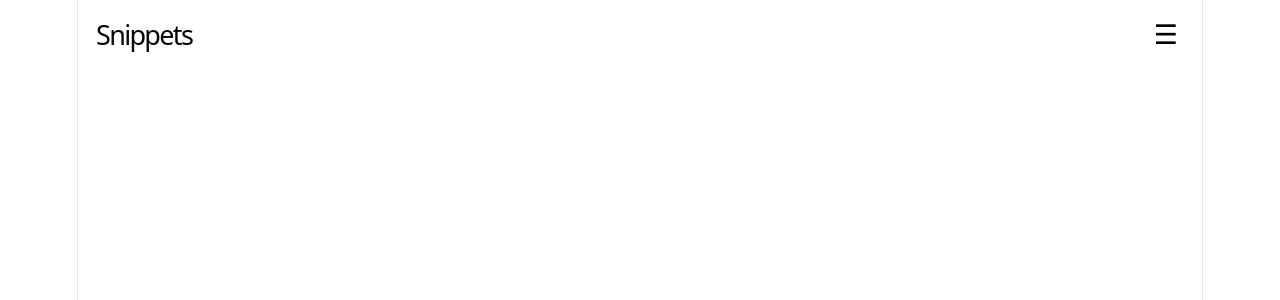
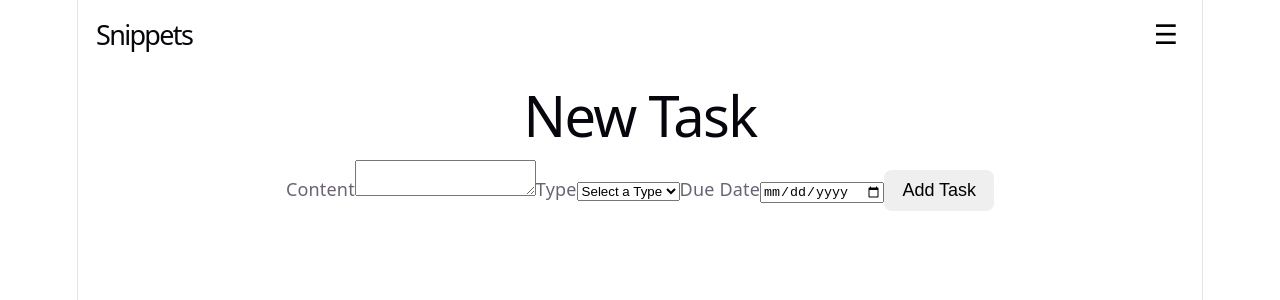
Before and after one commit to avilwock/Snippets, a React (Vite) app in the folder client/: page /new-task in a window 1280 px wide. Before the commit this address had no page. Shown: the top 300 px of the page. Built offline with nearby package versions, Linux system fonts and the light colour scheme.

Commit message:
added new task

```diff
--- a/client/src/App.jsx
+++ b/client/src/App.jsx
@@ -5,6 +5,7 @@ import Dashboard from "./pages/Dashboard";
 import Header from "./components/Header/Header";
 import NewProject from "./pages/NewProject";
 import NewSnip from "./pages/NewSnip";
+import NewTask from "./pages/NewTask";
 
 function App() {
   return (
@@ -16,6 +17,7 @@ function App() {
         <Route path="/dashboard" element={<Dashboard />} />
         <Route path="/new-project" element={<NewProject />} />
         <Route path="/new-snip" element={<NewSnip />} />
+        <Route path="/new-task" element={<NewTask />} />
       </Routes>
     </BrowserRouter>
   );
--- a/client/src/pages/Dashboard.jsx
+++ b/client/src/pages/Dashboard.jsx
@@ -13,6 +13,9 @@ function Dashboard() {
             <Button onClick={() => navigate('/new-snip')}>
                 + New Snip
                 </Button>
+            <Button onClick={()=> navigate('/new-task')}>
+                + New Task
+            </Button>
         </div>
     )
 }
--- a/client/src/pages/NewTask.jsx
+++ b/client/src/pages/NewTask.jsx
@@ -0,0 +1,89 @@
+import { useState } from 'react';
+import { useNavigate } from 'react-router-dom';
+import Button from "../components/Button/Button";
+
+function NewTask() {
+    const [content, setContent] = useState('');
+    const [type, setType] = useState('');
+    const [dueDate, setDueDate] = useState('');
+
+    const navigate = useNavigate();
+
+    const handleSubmit = async(e) => {
+        e.preventDefault();
+
+        try {
+            const response = await fetch('/api/task', {
+                method: 'POST',
+                headers: {
+                    'Content-Type': 'application/json',
+                    Authorization: `Bearer ${localStorage.getItem('token')}`
+                },
+                body: JSON.stringify({
+                    content,
+                    type,
+                    due_date: dueDate
+                })
+            });
+
+            const data = await response.json();
+
+            if(!response.ok) {
+                throw new Error(data.message || 'Failed to create task');
+            }
+
+            console.log('Task created', data.task);
+
+            navigate('/dashboard');
+        } catch (error) {
+            console.error('Error creating task:', error);
+        }
+    };
+
+    return (
+        <div>
+            <h1>New Task</h1>
+
+            <form onSubmit={handleSubmit}>
+                <label>
+                    Content
+                    <textarea
+                    value={content}
+                    onChange={(e) => setContent(e.target.value)}
+                    />
+                </label>
+
+                <label>
+                    Type
+                    <select
+                    value={type}
+                    onChange={(e) => setType(e.target.value)}
+                    >
+                        <option value=""> Select a Type</option>
+                        <option value="Research">Research</option>
+                        <option value="Drafting">Drafting</option>
+                        <option value="Editing">Editing</option>
+                        <option value="Publishing">Publishing</option>
+                        <option value="General">General</option>
+
+                    </select>
+                </label>
+                <label>
+                    Due Date
+                    <input
+                    type="date"
+                    value={dueDate}
+                    onChange={(e) => setDueDate(e.target.value)}
+                    />
+                </label>
+
+                <Button type="submit">
+                    Add Task
+                </Button>
+            </form>
+        </div>
+    )
+
+}
+
+export default NewTask;
```
Also changed, not shown: 1 other file (tests, documents, lock files or other folders).
